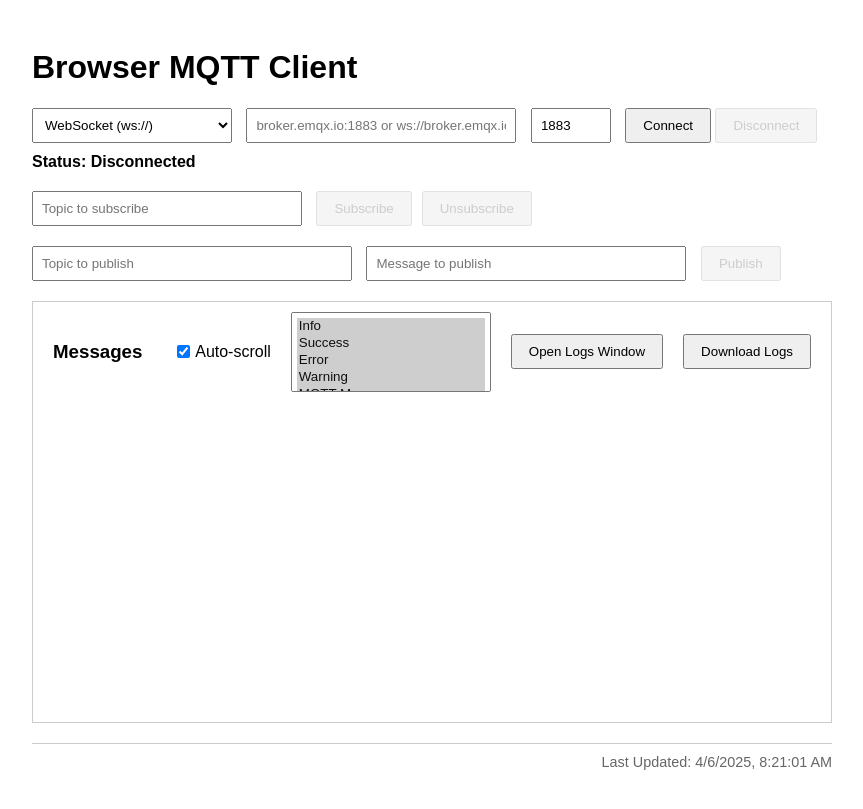
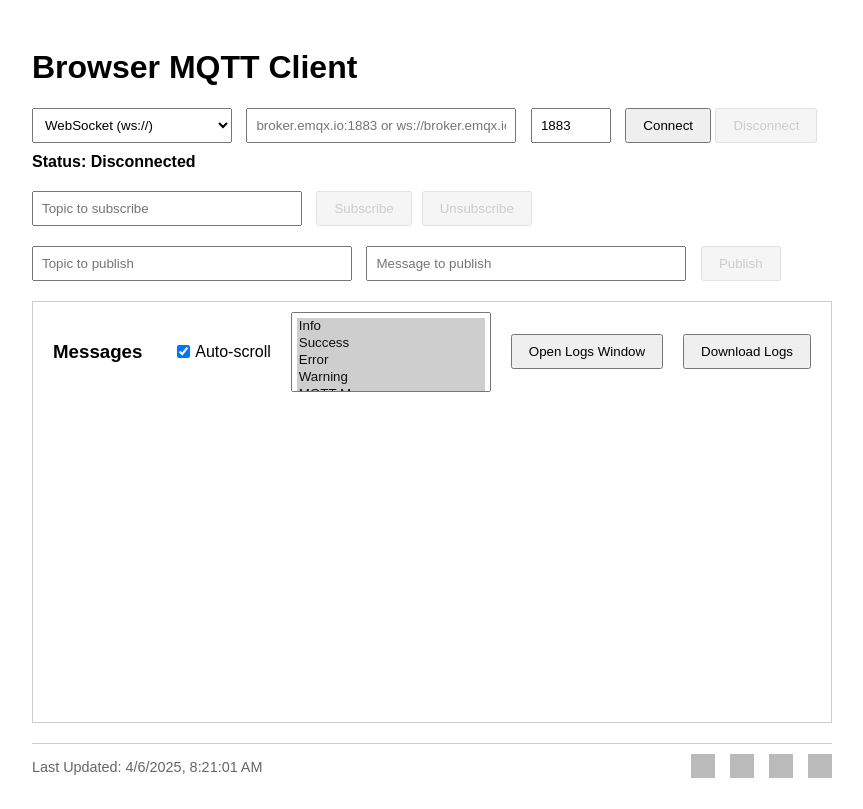
Before and after one commit to sdrshnptl/browser_mqtt_client, a plain HTML site: page index.html in a window 1280 px wide. Shown: the whole page, without its empty margins (208-1071 px from the left). Drawn offline with Linux system fonts and the light colour scheme; grey boxes are pictures that could not be loaded.

Commit message:
Add social media links and update footer layout

```diff
--- a/index.html
+++ b/index.html
@@ -6,6 +6,8 @@
     <title>Browser MQTT Client</title>
     <link rel="stylesheet" href="styles.css">
     <script src="https://unpkg.com/mqtt/dist/mqtt.min.js"></script>
+    <link rel="icon" type="image/x-icon" href="favicon.ico">
+    <link rel="apple-touch-icon" href="app-icon.png">
 </head>
 <body>
     <div class="container">
@@ -69,7 +71,23 @@
             </div>
         </div>
         <footer class="footer">
-            <div>Last Updated: <span id="compile-time"></span></div>
+            <div class="footer-content">
+                <div>Last Updated: <span id="compile-time"></span></div>
+                <div class="social-links">
+                    <a href="https://linkedin.com/in/sdrshnptl" target="_blank" class="social-link">
+                        <img src="https://cdn.jsdelivr.net/npm/simple-icons@v9/icons/linkedin.svg" alt="LinkedIn">
+                    </a>
+                    <a href="https://twitter.com/sdrshnptl" target="_blank" class="social-link">
+                        <img src="https://cdn.jsdelivr.net/npm/simple-icons@v9/icons/x.svg" alt="X (Twitter)">
+                    </a>
+                    <a href="https://instagram.com/sdrshnptl" target="_blank" class="social-link">
+                        <img src="https://cdn.jsdelivr.net/npm/simple-icons@v9/icons/instagram.svg" alt="Instagram">
+                    </a>
+                    <a href="https://github.com/sdrshnptl/browser_mqtt_client/issues/new" target="_blank" class="social-link" title="Report an Issue">
+                        <img src="https://cdn.jsdelivr.net/npm/simple-icons@v9/icons/github.svg" alt="Report Issue on GitHub">
+                    </a>
+                </div>
+            </div>
         </footer>
     </div>
     <script src="mqtt-client.js"></script>
--- a/mqtt-client.js
+++ b/mqtt-client.js
@@ -33,7 +33,7 @@ if ('Notification' in window) {
 function showNotification(title, options = {}) {
     if (notificationsEnabled) {
         const notification = new Notification(title, {
-            icon: 'https://mqtt.org/favicon.ico',
+            icon: 'app-icon.png',
             ...options
         });
 
--- a/styles.css
+++ b/styles.css
@@ -150,6 +150,28 @@ button:disabled {
     text-align: right;
 }
 
+.footer-content {
+    display: flex;
+    justify-content: space-between;
+    align-items: center;
+}
+
+.social-links {
+    display: flex;
+    gap: 15px;
+}
+
+.social-link img {
+    width: 24px;
+    height: 24px;
+    opacity: 0.7;
+    transition: opacity 0.2s;
+}
+
+.social-link:hover img {
+    opacity: 1;
+}
+
 .button-group {
     display: inline-flex;
     gap: 10px;
```
